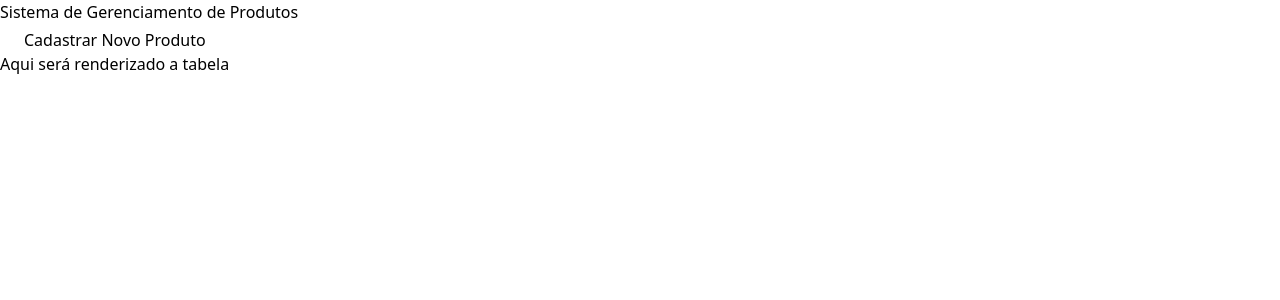
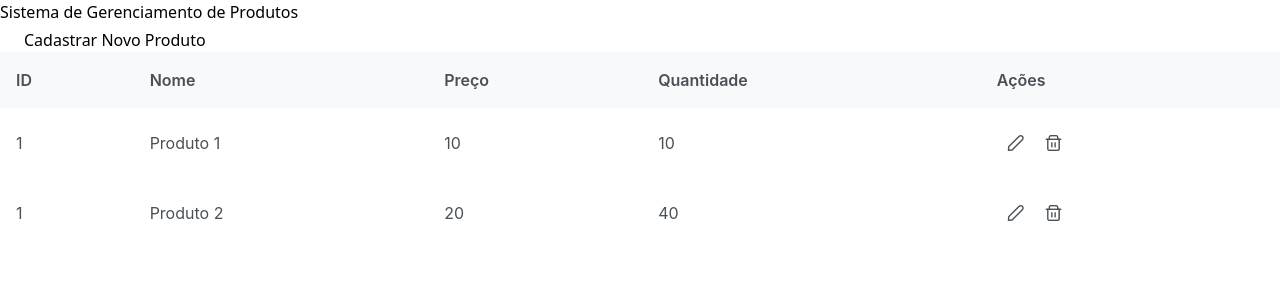
Before and after one commit to icaroregis/my-product-api, a Next.js app: page /produtos in a window 1280 px wide. Shown: the top 300 px of the page. Built offline with nearby package versions, Linux system fonts and the light colour scheme.

Commit message:
feat: implementation of actions in the table

```diff
--- a/src/app/produtos/components/client/ProductTable.tsx
+++ b/src/app/produtos/components/client/ProductTable.tsx
@@ -1,5 +1,9 @@
 'use client';
 
+import { usePathname, useRouter } from 'next/navigation';
+import { Button } from 'primereact/button';
+import { Column } from 'primereact/column';
+import { DataTable } from 'primereact/datatable';
 import { Product } from '../../interfaces/product';
 
 type SectorTableProps = {
@@ -8,19 +12,59 @@ type SectorTableProps = {
 
 export function ProductTable({ data }: Readonly<SectorTableProps>) {
   console.log('🚀 ~ ProductTable ~ data:', data);
-  // const pathname = usePathname();
-  // const { push } = useRouter();
+  const pathname = usePathname();
+  const { push } = useRouter();
 
-  // function handleRowClick(original: Tag) {
-  //   const queryParams = new URLSearchParams(window.location.search);
-  //   queryParams.set('updateTagModal', 'true');
-  //   queryParams.set('updateTagId', original.id);
-  //   push(`${pathname}?${queryParams.toString()}`);
-  // }
+  const actionBodyTemplate = (rowData: Product) => {
+    return (
+      <div className="flex justify-content-center">
+        <Button
+          icon="pi pi-pencil"
+          className="p-button-rounded p-button-text p-button-info"
+          onClick={() => onEdit(rowData)}
+        />
+        <Button
+          icon="pi pi-trash"
+          className="p-button-rounded p-button-text p-button-danger"
+          onClick={() => onDelete(rowData)}
+        />
+      </div>
+    );
+  };
+
+  const onEdit = (product: Product) => {
+    const queryParams = new URLSearchParams(window.location.search);
+    queryParams.set('updateProductModal', 'true');
+    queryParams.set('updateProductId', String(product.id));
+    push(`${pathname}?${queryParams.toString()}`);
+  };
+
+  const onDelete = (product: Product) => {
+    const queryParams = new URLSearchParams(window.location.search);
+    queryParams.set('deleteProductModal', 'true');
+    queryParams.set('deleteProductId', String(product.id));
+    push(`${pathname}?${queryParams.toString()}`);
+  };
 
   return (
     <div>
-      <h1>Aqui será renderizado a tabela</h1>
+      <DataTable value={data}>
+        <Column
+          field="id"
+          header="ID"></Column>
+        <Column
+          field="nome"
+          header="Nome"></Column>
+        <Column
+          field="preco"
+          header="Preço"></Column>
+        <Column
+          field="quantidade"
+          header="Quantidade"></Column>
+        <Column
+          body={actionBodyTemplate}
+          header="Ações"></Column>
+      </DataTable>
     </div>
   );
 }
--- a/src/app/produtos/components/server/ListProducts.tsx
+++ b/src/app/produtos/components/server/ListProducts.tsx
@@ -3,5 +3,10 @@ import { ProductTable } from '../client/ProductTable';
 
 export async function ListProducts() {
   // const tags = await getInitialTagAction();
-  return <ProductTable data={[]} />;
+  const dataTable = [
+    { id: 1, nome: 'Produto 1', preco: '10', quantidade: '10' },
+    { id: 1, nome: 'Produto 2', preco: '20', quantidade: '40' },
+  ];
+
+  return <ProductTable data={dataTable} />;
 }
--- a/src/app/produtos/interfaces/product.ts
+++ b/src/app/produtos/interfaces/product.ts
@@ -1,6 +1,6 @@
 export interface Product {
   id: number;
   nome: string;
-  preco: number;
+  preco: string;
   quantidade: string;
 }
```
